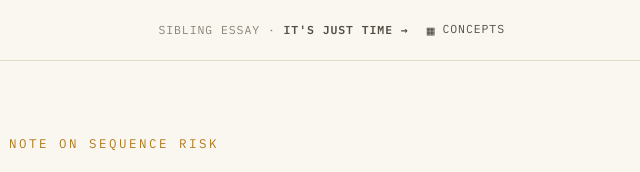
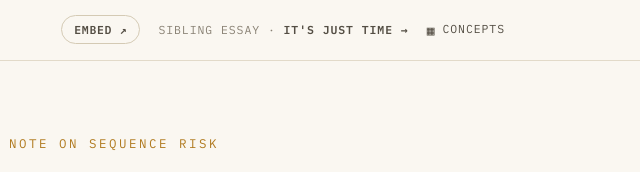
Before and after one commit to jenslaufer/concepts, a plain HTML site: page sequence/index.html in a window 1280 px wide. Shown: the top 172 px of the page, 601-1241 px from the left. Drawn offline with Linux system fonts and the light colour scheme.

Commit message:
Deploy from concept-simulator @ bb52e6d

```diff
--- a/sequence/index.html
+++ b/sequence/index.html
@@ -711,6 +711,7 @@
 document.addEventListener('click',function(e){document.querySelectorAll('details.cnav[open]').forEach(function(d){if(!d.contains(e.target))d.removeAttribute('open');});});
 document.addEventListener('keydown',function(e){if(e.key==='Escape')document.querySelectorAll('details.cnav[open]').forEach(function(d){d.removeAttribute('open');});});
 </script>
+<script src="/share/embed.js" defer></script>
 <script src="/share/plot-share.js" defer></script>
 </body>
 </html>
```
